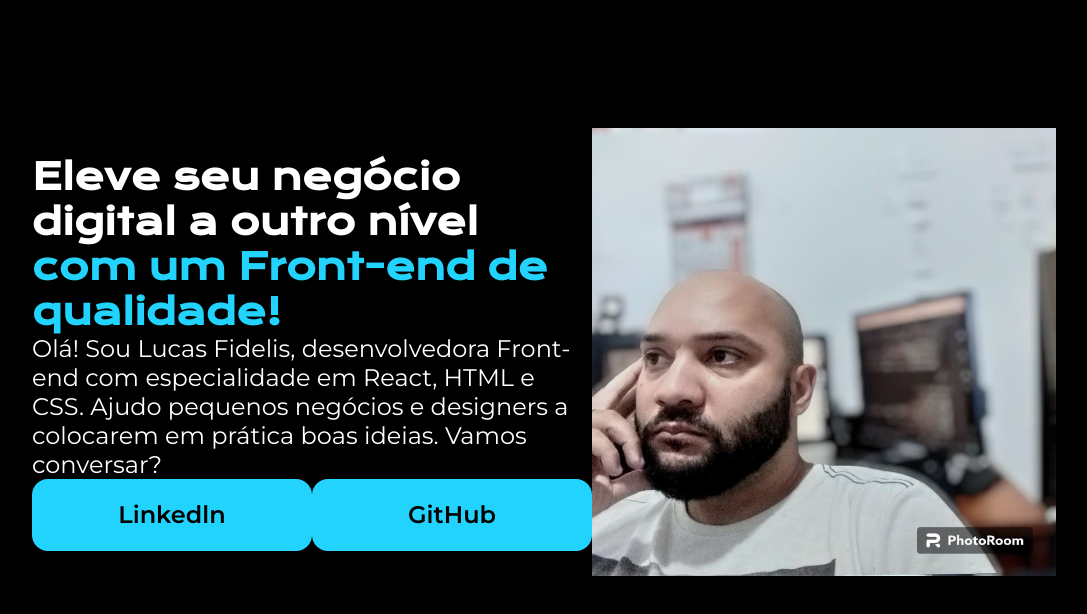
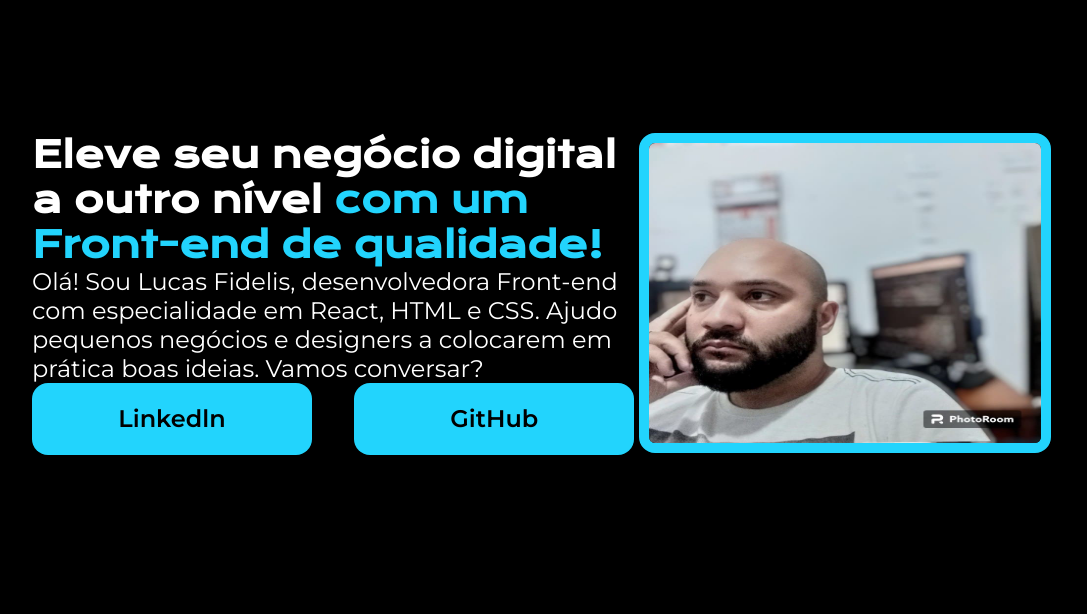
Before and after one commit to fidelisluc4s/BootcampOracleAlura, a plain HTML site: page HTML e CSS-Ambientes/index.html in a window 1280 px wide. Shown: the whole page, without its empty margins (96-1183 px from the left). Drawn offline with nearby package versions, Linux system fonts and the light colour scheme.

Commit message:
1.0.9 Portfolio

```diff
--- a/HTML e CSS-Ambientes/style.css
+++ b/HTML e CSS-Ambientes/style.css
@@ -24,8 +24,11 @@ body {
 }
 
 img {
-    height: 448px;
-    width: 550px;
+    height: 300px;
+    width: 400px;
+    border-radius: 16px;
+    border: 10px solid #22d4fd;
+    margin: 5px;
 }
 
 .apresentacao__conteudo {
```
